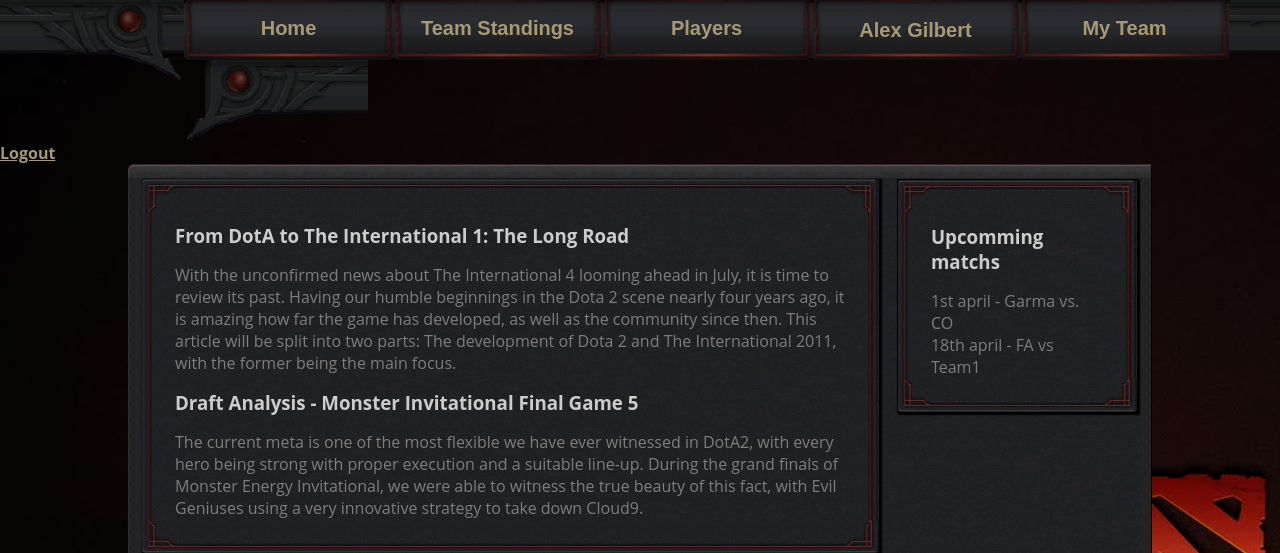
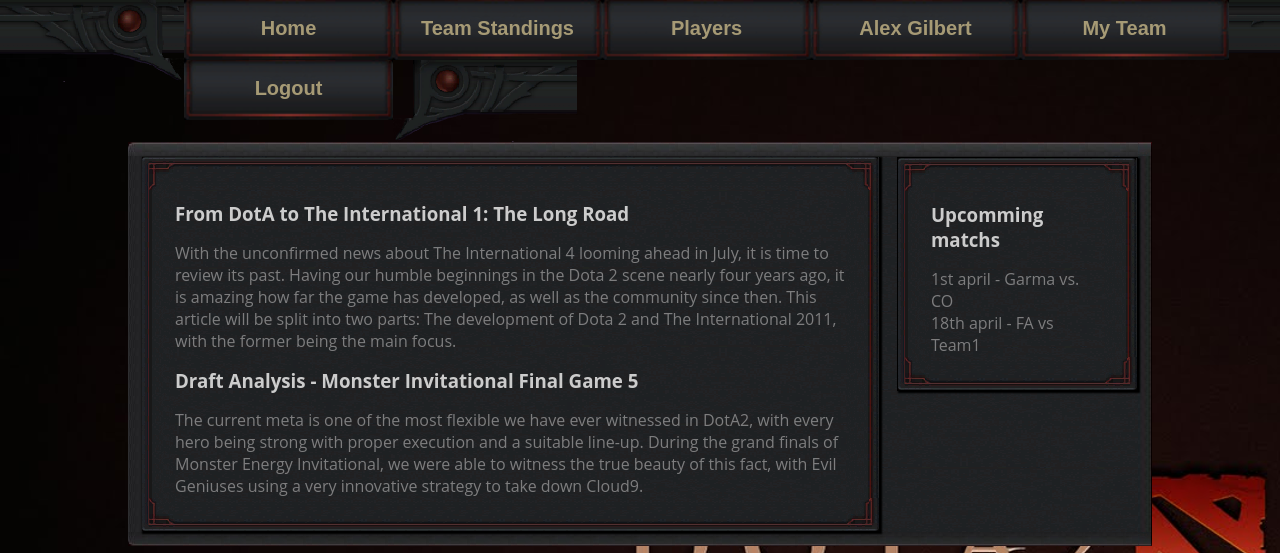
Before and after one commit to statick33/lab2gti350, a PHP site: page /lab3/index.php in a window 1280 px wide. Shown: the top 553 px of the page. Run offline with PHP 8.4, Linux system fonts and the light colour scheme; the visitor is signed in with stand-in values (Sample User, id 1); some libraries are stand-ins or nearby versions.

Commit message:
added logout button

```diff
--- a/lab3/menu.php
+++ b/lab3/menu.php
@@ -5,11 +5,10 @@
 		<li class="button"><a href="index.php" alt="Home"> Home</a></li>
 		<li class="button"><a href="teams.php" alt="Team Standings">Team Standings</a></li>
 		<li class="button"><a href="players.php" alt="Players"> Players</a></li>
-		<li class="button">Alex Gilbert </li>
+		<li class="button"><a href="player.php" alt="player"> Alex Gilbert</a></li>
 		<li class="button"><a href="manageTeam.php" alt="My Team"> My Team</a></li>
+		<li class="button"><a href="unauth.php" alt="Logout"> Logout</a></li>
 		<li id="frameMenu2"><img src="style/images/menu2.png" /></li>
 	</ul>
-	<div id="subMenu">
-		<a href="unauth.php">Logout</a>
-	</div>
+
 </div>
```
